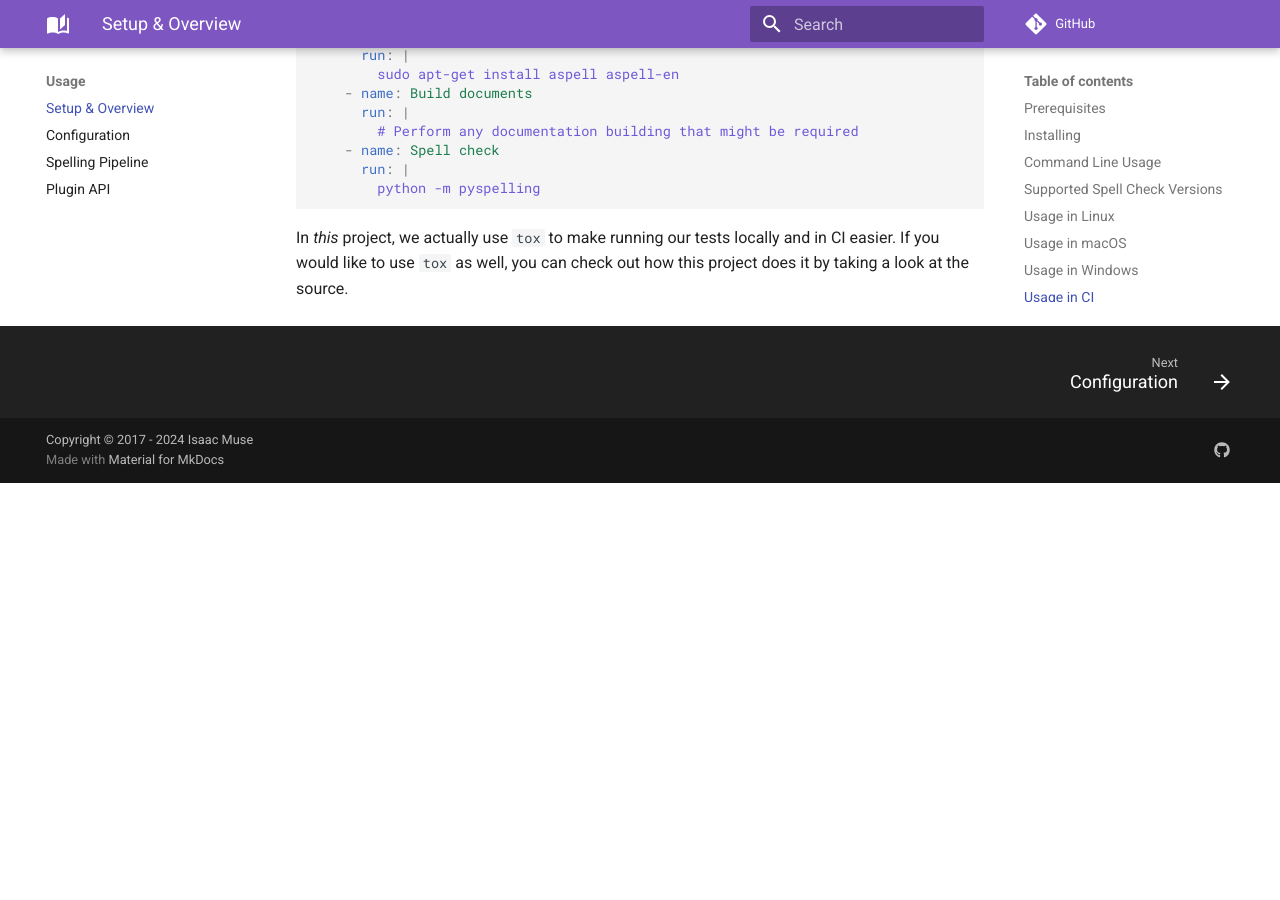
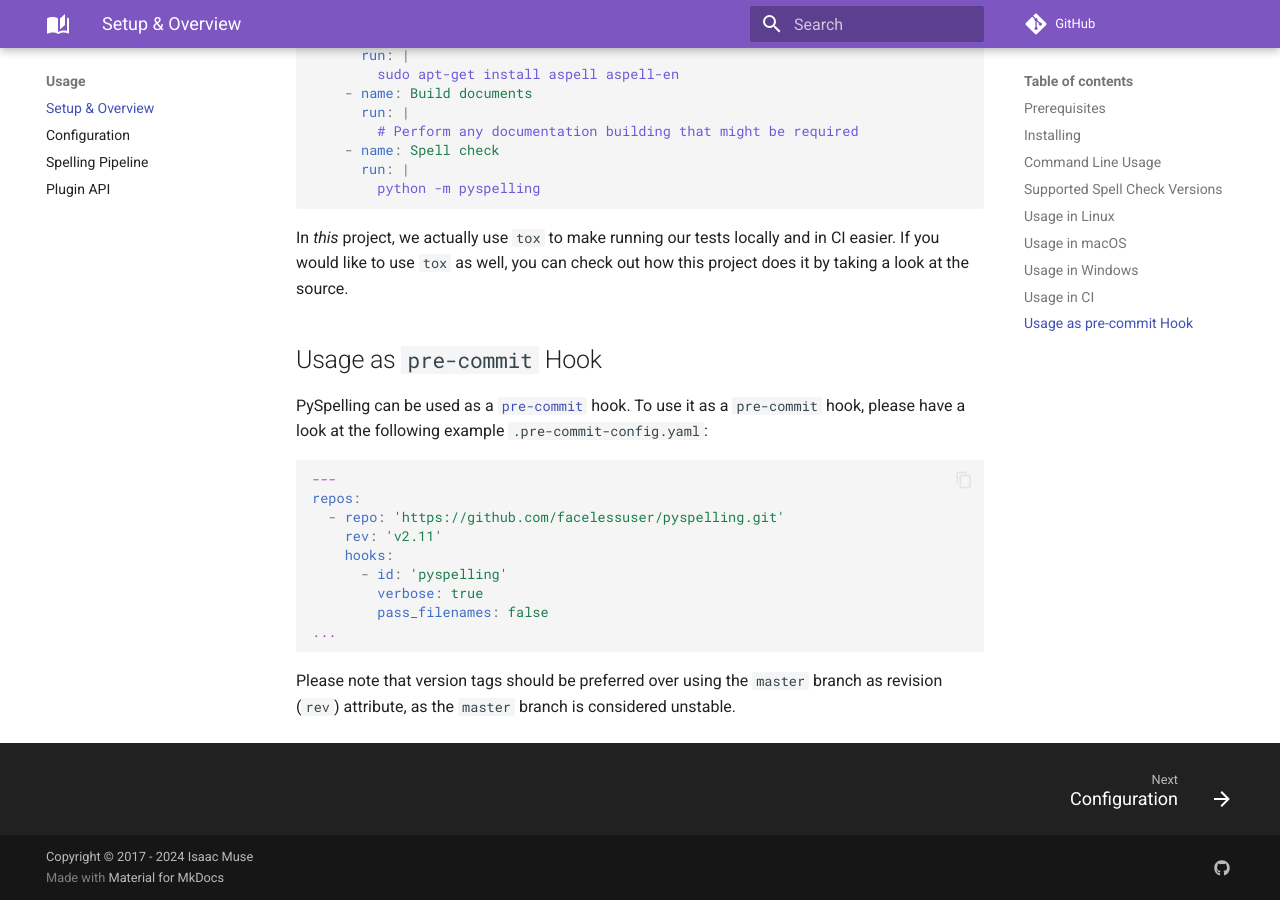
Before and after one commit to facelessuser/pyspelling, an MkDocs documentation site: the page built from docs/src/markdown/index.md, in a window 1280 px wide and 900 px high, scrolled down 6626 px. Built offline with MkDocs 1.6.1 and Material for MkDocs 9.7.7, drawn with Linux system fonts in a browser that asks for light colours; comment, search, counter and statistics services are not loaded; before the commit the page ends 7109 px from its top, so only the background shows below that.

Commit message:
Adding configuration for pre-commit (#190)
* Adding configuration for pre-commit

* Adding a note about usage as pre-commit hook

* Correcting PySpelling and putting pre-commit into an inline codeblock

* Correcting pass_filenames

* Correcting a small typo

* Fixing one more typo

* Fixing markdown section

````diff
--- a/docs/src/markdown/index.md
+++ b/docs/src/markdown/index.md
@@ -309,3 +309,23 @@
 
 In *this* project, we actually use `tox` to make running our tests locally and in CI easier. If you would like to use
 `tox` as well, you can check out how this project does it by taking a look at the source.
+
+## Usage as `pre-commit` Hook
+
+PySpelling can be used as a [`pre-commit`](https://pre-commit.com/) hook. To use it as a `pre-commit` hook, please have a
+look at the following example `.pre-commit-config.yaml`:
+
+```yaml
+---
+repos:
+  - repo: 'https://github.com/facelessuser/pyspelling.git'
+    rev: 'v2.11'
+    hooks:
+      - id: 'pyspelling'
+        verbose: true
+        pass_filenames: false
+...
+```
+
+Please note that version tags should be preferred over using the `master` branch as revision (`rev`) attribute, as the
+`master` branch is considered unstable.
````
Also changed, not shown: .pre-commit-hooks.yaml (added, +10 -0 lines).
